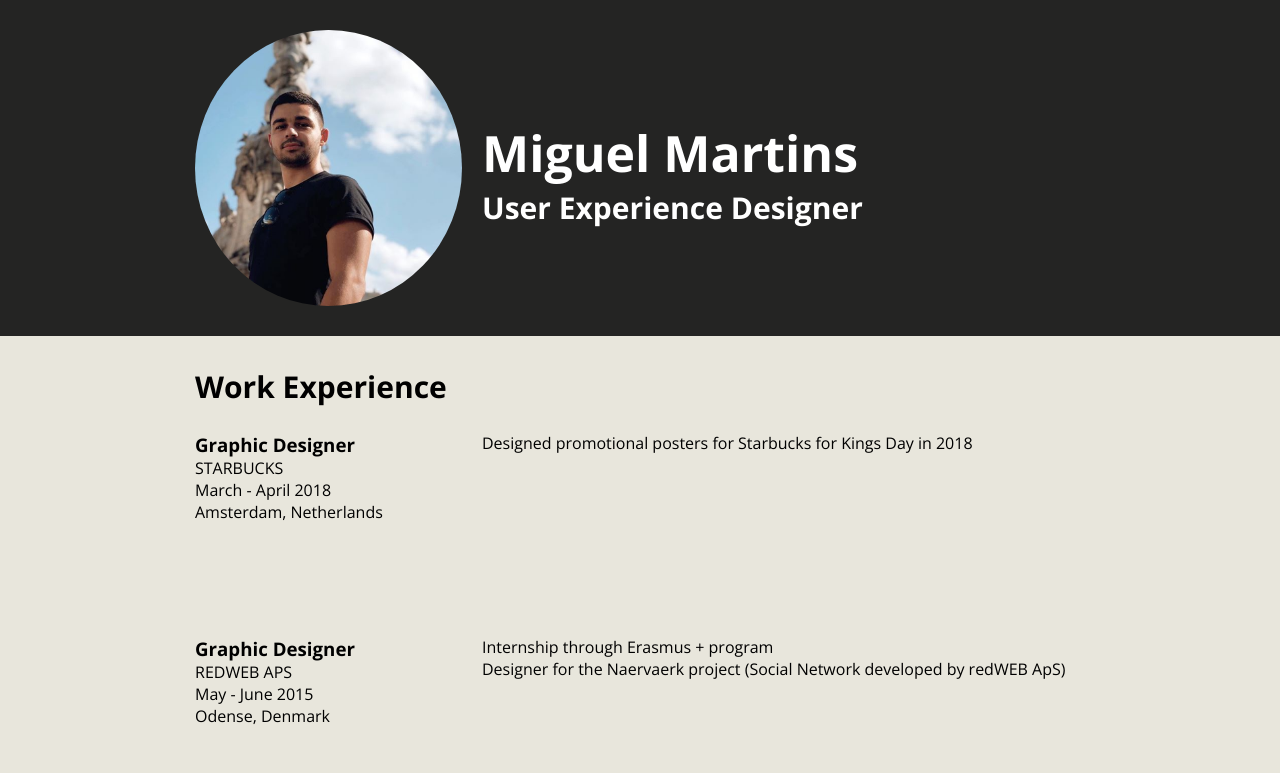
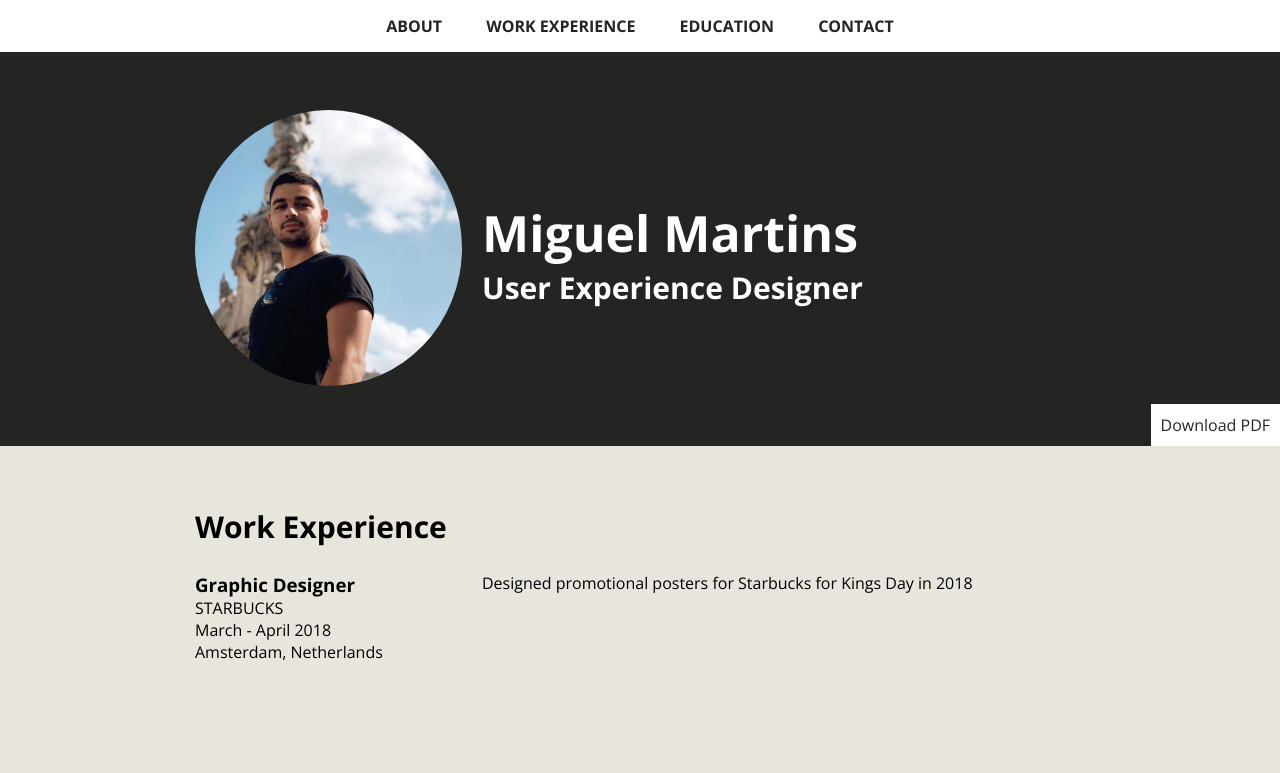
Before and after one commit to UXDSkillslab1718/3-css-essential-training-1-2-resume-files-miguelfmartins18, a plain HTML site: page css-resume/index.html in a window 1280 px wide. Shown: the top 773 px of the page. Drawn offline with nearby package versions, Linux system fonts and the light colour scheme.

Commit message:
CONTINUATION CSS TRAINING 2. CHAPTER 2 - LAYOUTS
There's a broken link on github to join the repository so I'm continuing to update the files here.

```diff
--- a/css-resume/css/styles.css
+++ b/css-resume/css/styles.css
@@ -49,7 +49,7 @@ h3{
 .wrap{
     max-width: 950px;
     margin: 0 auto;
-    padding: 30px;
+    padding: 60px 30px;
     overflow: auto;
 }
 
@@ -68,6 +68,14 @@ h3{
 .uppercase{
     text-transform: uppercase;
 }
+
+.btn{
+    text-decoration: none;
+    background: white;
+    color: #242423;
+    padding: 10px;
+    display: inline-block;
+}
 /* HEADER AND FOOTER*/
 
 header, footer{
@@ -82,6 +90,17 @@ header, footer{
 
 .verticalAlign{
     padding-top:10%;
+}
+
+.download{
+    position: absolute;
+    bottom: 0;
+    right: 0;
+}
+
+header{
+    padding-top:50px;
+    position: relative;
 }
 
 header h1, header h2{
@@ -100,8 +119,23 @@ footer{
 
 /* BODY */
 
+/* Navigation */
 
+nav{
+    text-align: center;
+    background: white;
+    position: fixed;
+    top: 0;
+    width: 100%;
+}
 
+nav a{
+    display: inline-block;
+    padding: 15px 20px;
+    text-transform: uppercase;
+    font-weight: 700;
+    color: #242423;
+}
 /* WORK EXPERIENCE*/
 
 .work{
--- a/css-resume/index.html
+++ b/css-resume/index.html
@@ -27,7 +27,15 @@
 </head>
 <body>
     <!-- // Intro -->
-    <header>
+    <header id="about">
+        <nav>
+            <a href=#about">About</a>
+            <a href="#work">Work Experience</a>
+            <a href="#education">Education</a>
+            <a href="#contact">Contact</a>
+        </nav>
+
+
         <div class="wrap">
             <img class="profileImg col-narrow" src="images/profile.png" alt="Miguel Martins">
             <div class="verticalAlign col-wide">
@@ -35,11 +43,12 @@
                 <h2>User Experience Designer</h2>
             </div>
         </div>
+        <a href="resume.pdf" class="btn download" target="_blank" download>Download PDF</a>
     </header>
 
     <main>
         <!-- // Work Experience -->
-        <section class="work">
+        <section id="work" class="work">
             <div class="wrap">
                 <h2>Work Experience</h2>
 
@@ -73,7 +82,7 @@
 
 
         <!-- // Education -->
-        <section class="education">
+        <section id="education" class="education">
             <div class="wrap">
             <h2>Education</h2>
 
@@ -91,7 +100,7 @@
     </main>
 
     <!-- // Footer & contact info -->
-    <footer>
+    <footer id="contact">
         <div class="wrap">
             <h2>Let's Keep in Touch!</h2>
 
```
Also changed, not shown: 1 other file.
